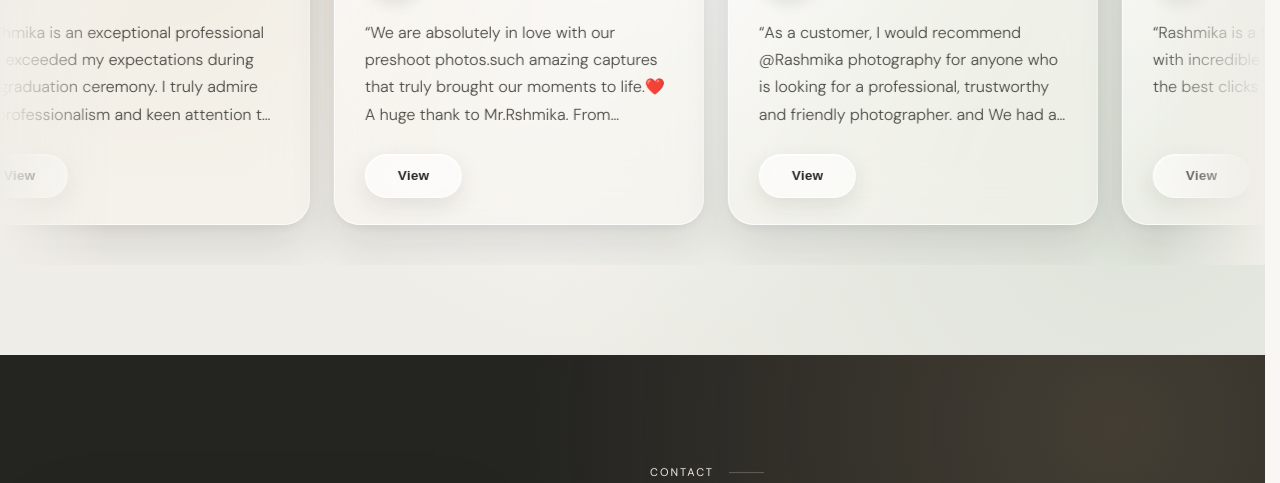
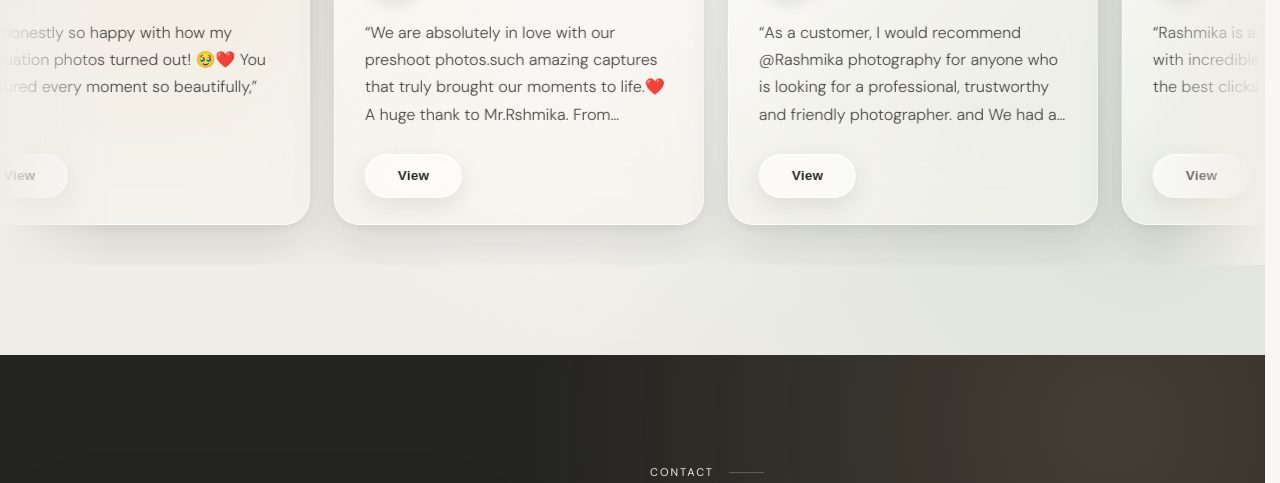
Before and after one commit to Rashmikas05/Rashmika_Photography, a plain HTML site: page index.html in a window 1280 px wide. Shown: the part 4389-4872 px from the top of the page. Drawn offline with nearby package versions, Linux system fonts and the light colour scheme.

Commit message:
Your commit message here

```diff
--- a/index.html
+++ b/index.html
@@ -2165,7 +2165,7 @@ footer {
             org: 'Graduation Shoot',
             photo: 'https://image.rashmikaphotography.com/Greview/sithuprofile.avif',
             shot: 'https://image.rashmikaphotography.com/Greview/reviewScreenshots/sithumireviews.avif',
-            text: 'Rashmika is an exceptional professional who exceeded my expectations during the graduation ceremony. I truly admire his professionalism and keen attention to detail, which enabled him to capture every moment perfectly. Furthermore, he ensured that I received the edited photographs as quickly as possible.'
+            text: 'I’m honestly so happy with how my graduation photos turned out! 🥹❤️ You captured every moment so beautifully,'
         },
         {
             name: 'Nishara Kelmini',
```
